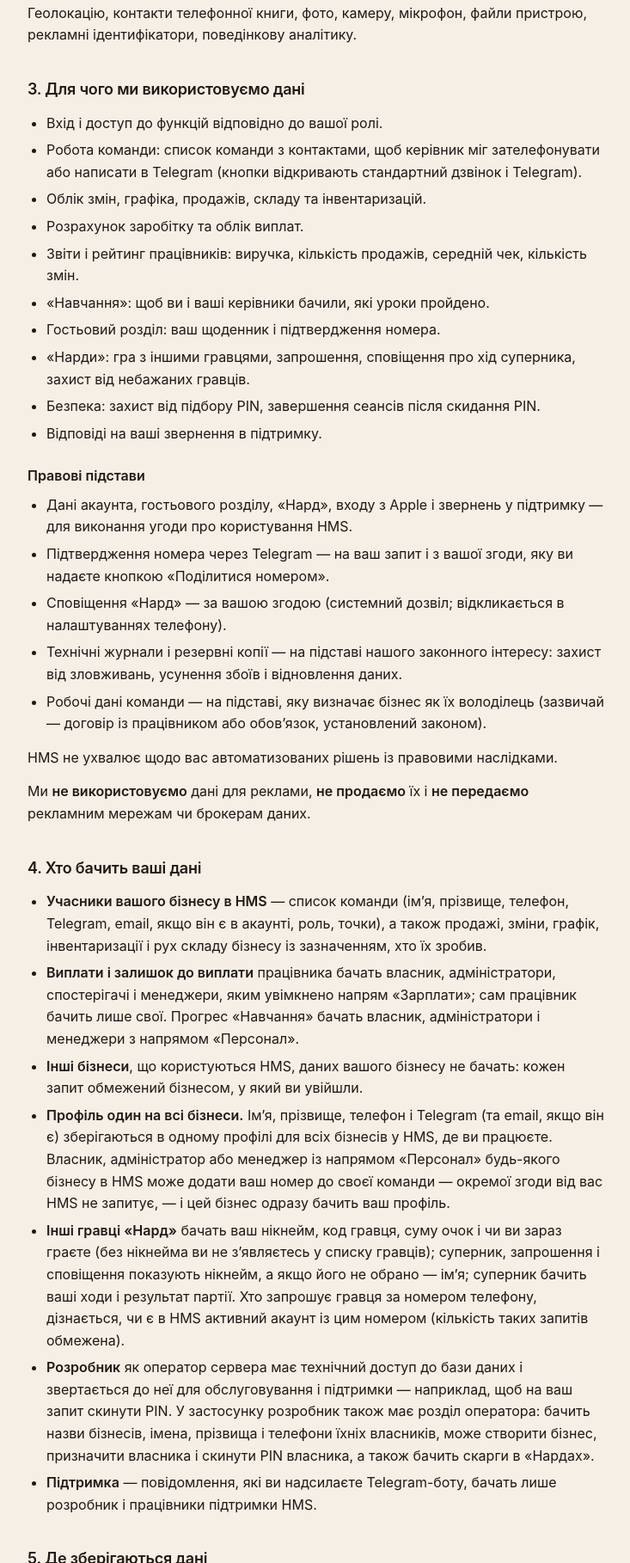
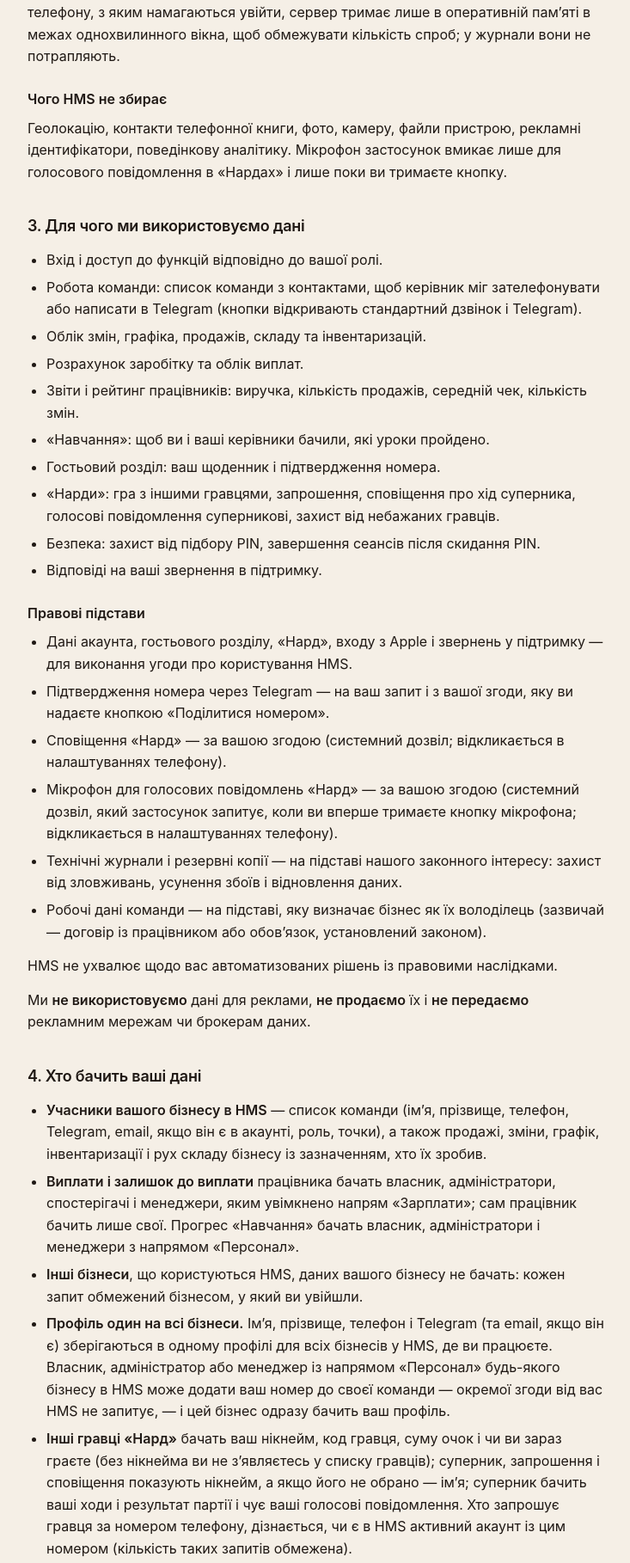
Before and after one commit to rtymoshchuk-dev/hms-privacy, a plain HTML site: page index.html in a window 1280 px wide. Shown: the part 3356-5174 px from the top of the page at 86% size, without its empty margins (272-1005 px from the left). Drawn offline with Linux system fonts and the light colour scheme.

Commit message:
Політика: голосові повідомлення в «Нардах» — лише в памʼяті сервера до 2 годин, зі скаргою до її розгляду; мікрофон лише поки тримають кнопку

```diff
--- a/index.html
+++ b/index.html
@@ -206,6 +206,7 @@
         <li>Партії: позиції на дошці, кидки, ходи, результат, час, ваш суперник.</li>
         <li>Кого ви заблокували, і скарги на гравців: хто поскаржився, на кого і причина (до 1000 символів).</li>
         <li>Хто зараз у «Нардах» і смайлики під час гри — лише в оперативній памʼяті сервера, не зберігаються.</li>
+        <li>Голосові повідомлення під час партії (до 30 секунд), які ви надсилаєте суперникові. Сервер передає їх суперникові й тримає лише в оперативній памʼяті — останні 5 від кожного гравця в партії, не довше 2 годин; на диск вони не записуються. Якщо суперник поскаржиться на ваші голосові, ті, що ще в памʼяті, зберігаються разом зі скаргою і видаляються, щойно скаргу розглянуто.</li>
       </ul>
 
       <h3>Сповіщення «Нард»</h3>
@@ -218,7 +219,7 @@
       <p>Час запиту, метод і шлях запиту (URL), код відповіді, тривалість обробки, а також внутрішні ідентифікатори користувача і бізнесу, від яких прийшов запит; для «Нард» — ідентифікатор користувача під час підʼєднання і відʼєднання. Імена, телефони, PIN, токени входу і заголовки авторизації в журнали не записуються. IP-адресу і номер телефону, з яким намагаються увійти, сервер тримає лише в оперативній памʼяті в межах однохвилинного вікна, щоб обмежувати кількість спроб; у журнали вони не потрапляють.</p>
 
       <h3>Чого HMS не збирає</h3>
-      <p>Геолокацію, контакти телефонної книги, фото, камеру, мікрофон, файли пристрою, рекламні ідентифікатори, поведінкову аналітику.</p>
+      <p>Геолокацію, контакти телефонної книги, фото, камеру, файли пристрою, рекламні ідентифікатори, поведінкову аналітику. Мікрофон застосунок вмикає лише для голосового повідомлення в «Нардах» і лише поки ви тримаєте кнопку.</p>
 
       <h2>3. Для чого ми використовуємо дані</h2>
       <ul>
@@ -229,7 +230,7 @@
         <li>Звіти і рейтинг працівників: виручка, кількість продажів, середній чек, кількість змін.</li>
         <li>«Навчання»: щоб ви і ваші керівники бачили, які уроки пройдено.</li>
         <li>Гостьовий розділ: ваш щоденник і підтвердження номера.</li>
-        <li>«Нарди»: гра з іншими гравцями, запрошення, сповіщення про хід суперника, захист від небажаних гравців.</li>
+        <li>«Нарди»: гра з іншими гравцями, запрошення, сповіщення про хід суперника, голосові повідомлення суперникові, захист від небажаних гравців.</li>
         <li>Безпека: захист від підбору PIN, завершення сеансів після скидання PIN.</li>
         <li>Відповіді на ваші звернення в підтримку.</li>
       </ul>
@@ -238,6 +239,7 @@
         <li>Дані акаунта, гостьового розділу, «Нард», входу з Apple і звернень у підтримку — для виконання угоди про користування HMS.</li>
         <li>Підтвердження номера через Telegram — на ваш запит і з вашої згоди, яку ви надаєте кнопкою «Поділитися номером».</li>
         <li>Сповіщення «Нард» — за вашою згодою (системний дозвіл; відкликається в налаштуваннях телефону).</li>
+        <li>Мікрофон для голосових повідомлень «Нард» — за вашою згодою (системний дозвіл, який застосунок запитує, коли ви вперше тримаєте кнопку мікрофона; відкликається в налаштуваннях телефону).</li>
         <li>Технічні журнали і резервні копії — на підставі нашого законного інтересу: захист від зловживань, усунення збоїв і відновлення даних.</li>
         <li>Робочі дані команди — на підставі, яку визначає бізнес як їх володілець (зазвичай — договір із працівником або обовʼязок, установлений законом).</li>
       </ul>
@@ -250,8 +252,8 @@
         <li><strong>Виплати і залишок до виплати</strong> працівника бачать власник, адміністратори, спостерігачі і менеджери, яким увімкнено напрям «Зарплати»; сам працівник бачить лише свої. Прогрес «Навчання» бачать власник, адміністратори і менеджери з напрямом «Персонал».</li>
         <li><strong>Інші бізнеси</strong>, що користуються HMS, даних вашого бізнесу не бачать: кожен запит обмежений бізнесом, у який ви увійшли.</li>
         <li><strong>Профіль один на всі бізнеси.</strong> Імʼя, прізвище, телефон і Telegram (та email, якщо він є) зберігаються в одному профілі для всіх бізнесів у HMS, де ви працюєте. Власник, адміністратор або менеджер із напрямом «Персонал» будь-якого бізнесу в HMS може додати ваш номер до своєї команди — окремої згоди від вас HMS не запитує, — і цей бізнес одразу бачить ваш профіль.</li>
-        <li><strong>Інші гравці «Нард»</strong> бачать ваш нікнейм, код гравця, суму очок і чи ви зараз граєте (без нікнейма ви не зʼявляєтесь у списку гравців); суперник, запрошення і сповіщення показують нікнейм, а якщо його не обрано — імʼя; суперник бачить ваші ходи і результат партії. Хто запрошує гравця за номером телефону, дізнається, чи є в HMS активний акаунт із цим номером (кількість таких запитів обмежена).</li>
-        <li><strong>Розробник</strong> як оператор сервера має технічний доступ до бази даних і звертається до неї для обслуговування і підтримки — наприклад, щоб на ваш запит скинути PIN. У застосунку розробник також має розділ оператора: бачить назви бізнесів, імена, прізвища і телефони їхніх власників, може створити бізнес, призначити власника і скинути PIN власника, а також бачить скарги в «Нардах».</li>
+        <li><strong>Інші гравці «Нард»</strong> бачать ваш нікнейм, код гравця, суму очок і чи ви зараз граєте (без нікнейма ви не зʼявляєтесь у списку гравців); суперник, запрошення і сповіщення показують нікнейм, а якщо його не обрано — імʼя; суперник бачить ваші ходи і результат партії і чує ваші голосові повідомлення. Хто запрошує гравця за номером телефону, дізнається, чи є в HMS активний акаунт із цим номером (кількість таких запитів обмежена).</li>
+        <li><strong>Розробник</strong> як оператор сервера має технічний доступ до бази даних і звертається до неї для обслуговування і підтримки — наприклад, щоб на ваш запит скинути PIN. У застосунку розробник також має розділ оператора: бачить назви бізнесів, імена, прізвища і телефони їхніх власників, може створити бізнес, призначити власника і скинути PIN власника, а також бачить скарги в «Нардах» і може прослухати голосові повідомлення, збережені разом зі скаргою, доки її не розглянуто.</li>
         <li><strong>Підтримка</strong> — повідомлення, які ви надсилаєте Telegram-боту, бачать лише розробник і працівники підтримки HMS.</li>
       </ul>
 
@@ -308,6 +310,7 @@
         <li>Якщо бізнес видалив вас із команди і ви більше не працюєте в жодному бізнесі в HMS, увійти за номером і PIN ви вже не зможете, але акаунт автоматично не видаляється. Щоб видалити його, напишіть у підтримку (п. 11). Якщо ви входите через «Вхід з Apple», ви й далі можете увійти як гість і видалити акаунт у застосунку.</li>
         <li>Після видалення акаунта особисті дані стираються одразу; робочі записи лишаються в обліку бізнесу без імені й телефону, а партії «Нард» — у суперника з позначкою «Видалений акаунт» (п. 11).</li>
         <li>Після видалення бізнесу його власником усі дані бізнесу видаляються з бази одразу.</li>
+        <li>Голосові повідомлення «Нард» — лише в оперативній памʼяті сервера, не довше 2 годин; збережені разом зі скаргою — доки скаргу не розглянуто, потім видаляються. На телефоні суперника отримане голосове лежить у тимчасовій памʼяті, доки його не прослухали (і ще 30 секунд, щоб послухати ще раз), але не довше, ніж триває партія.</li>
         <li>Технічні журнали сервера — 30 днів.</li>
         <li>Резервні копії бази: щоденні — 7 днів, щотижневі — 4 тижні, разові (перед оновленнями сервера) — до 90 днів; копії на компʼютері розробника видаляються за тими самими строками (не довше 90 днів) під час щоденної синхронізації. Тож видалені дані можуть залишатися в резервних копіях до 90 днів. Ми використовуємо копії лише для відновлення після збою.</li>
       </ul>
```
